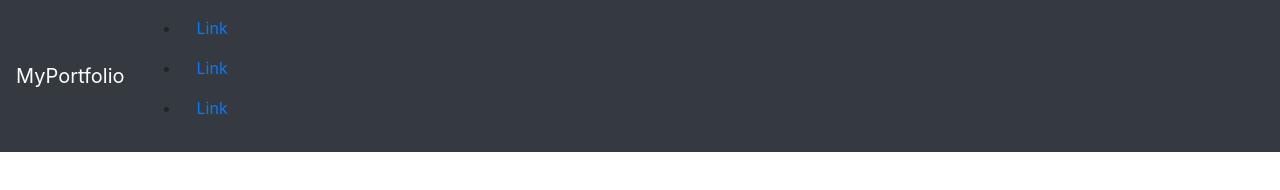
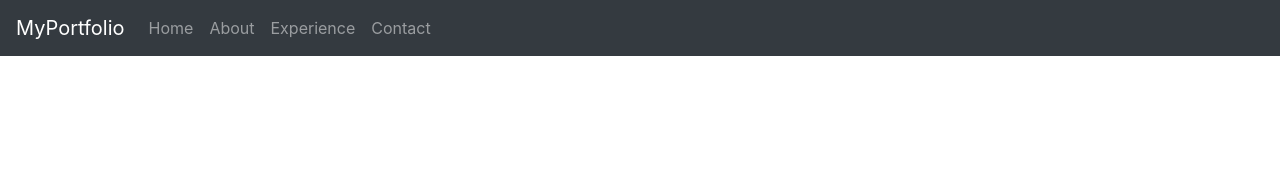
Before and after one commit to dennismadrid11/myOnlinePortfolio, a plain HTML site: page index.html in a window 1280 px wide. Drawn offline with nearby package versions, Linux system fonts and the light colour scheme.

Commit message:
Navbar Update

```diff
--- a/index.html
+++ b/index.html
@@ -16,22 +16,30 @@
       integrity="sha384-B4gt1jrGC7Jh4AgTPSdUtOBvfO8shuf57BaghqFfPlYxofvL8/KUEfYiJOMMV+rV"
       crossorigin="anonymous"
     ></script>
+
   </head>
   <body>
-    <div class="nav navbar bg-dark navbar-expand-md navbar-dark">
+    <nav class="navbar navbar-expand-md bg-dark  navbar-dark">
       <a class="navbar-brand" href="#">MyPortfolio</a>
-
-      <ul class="nav-navbar">
+<button class="navbar-toggler" type="button" data-type="collapse" data-target="#collapsibleNavbar">
+  <span cass="navbar-toggler-icon"></span>
+</button>
+<div class="collapse navbar-collapse" id="collapsibleNavbar">
+      <ul class="navbar-nav">
         <li class="nav-item">
-          <a class="nav-link" href="#">Link</a>
+          <a class="nav-link" href="index.html">Home</a>
         </li>
         <li class="nav-item">
-          <a class="nav-link" href="#">Link</a>
+          <a class="nav-link" href="about.html">About</a>
         </li>
         <li class="nav-item">
-          <a class="nav-link" href="#">Link</a>
+          <a class="nav-link" href="exeprience.html">Experience</a>
+        </li>
+        <li class="nav-item">
+          <a class="nav-link" href="contact.html">Contact</a>
         </li>
       </ul>
     </div>
+    </nav>
   </body>
 </html>
```
